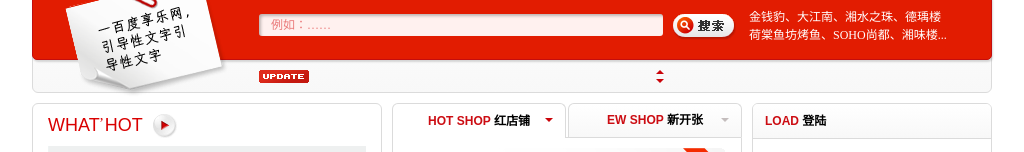
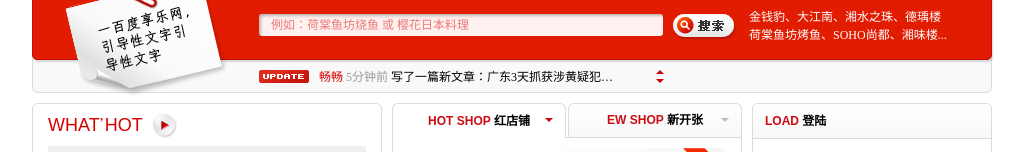
Before and after one commit to xuemeizhou/Imitation-mall, a plain HTML site: page index.html in a window 1280 px wide. Shown: the part 153-305 px from the top of the page, without its empty margins (128-1152 px from the left). Drawn offline with Linux system fonts and the light colour scheme.

Commit message:
Add files via upload

```diff
--- a/index.html
+++ b/index.html
@@ -7,7 +7,7 @@
 <link href="img/100du.ico" rel="shortcut icon" />
 <script src="js/jquery-1.11.0.min.js"></script>
 <script src="js/tween.js"></script>
-<script src="Imitation mall.js"></script>
+<script src="js/Imitation mall.js"></script>
 </head>
 
 <body>
```
